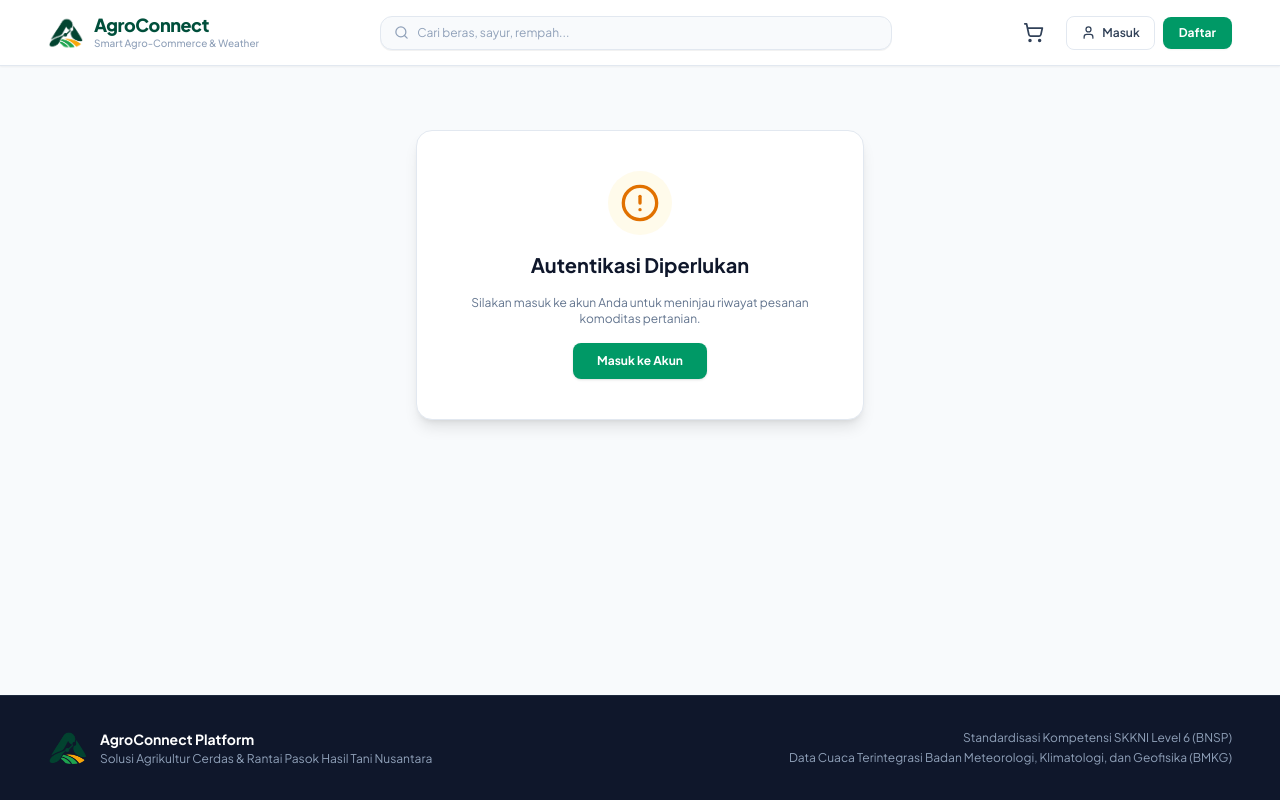
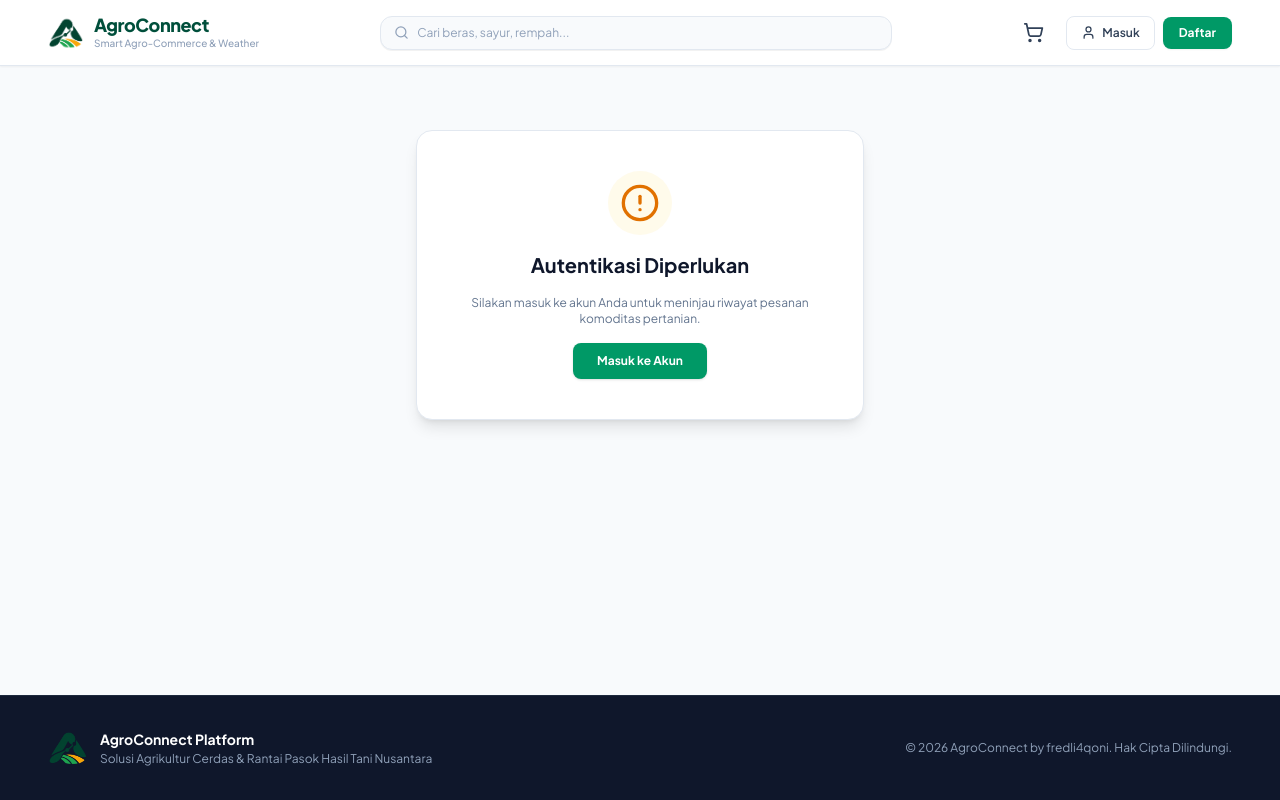
Before and after one commit to AgroConnect-Fredli4qoni/agroconnect-frontend-web, a React (Vite) app: page /orders in a window 1280 px wide. Built offline with nearby package versions, Linux system fonts and the light colour scheme.

Commit message:
chore(footer): update copyright to fredli4qoni and remove skkni and bmkg attribution

```diff
--- a/src/components/layout/Footer.tsx
+++ b/src/components/layout/Footer.tsx
@@ -1,7 +1,7 @@
 import React from 'react'
 
 /**
- * Footer displays platform metadata, BNSP SKKNI Level 6 certification standard, and BMKG integration attribution.
+ * Footer displays platform metadata and copyright attribution.
  *
  * @returns Rendered JSX element for global application footer.
  */
@@ -22,8 +22,7 @@ export function Footer(): React.JSX.Element {
         </div>
 
         <div className="flex flex-col md:items-end gap-1 text-slate-400">
-          <span>Standardisasi Kompetensi SKKNI Level 6 (BNSP)</span>
-          <span>Data Cuaca Terintegrasi Badan Meteorologi, Klimatologi, dan Geofisika (BMKG)</span>
+          <span>&copy; {new Date().getFullYear()} AgroConnect by fredli4qoni. Hak Cipta Dilindungi.</span>
         </div>
       </div>
     </footer>
```
